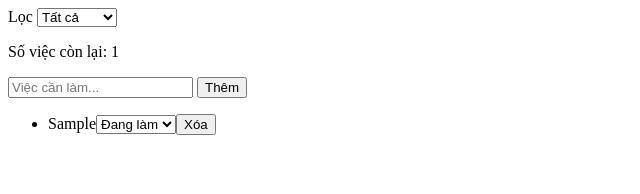
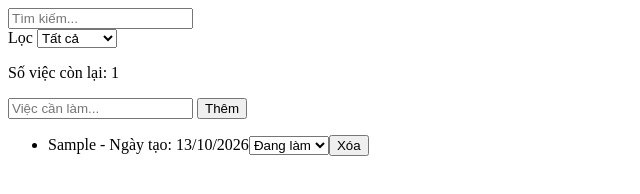
Before and after one commit to ThanhTajj/to-do-app, a website built with Vite: page index.html in a window 1280 px wide. Both pictures are taken after typing "Sample" into the empty fields and a click on the button "Thêm". Shown: the whole page, without its empty margins (0-640 px from the left). Built offline with nearby package versions, Linux system fonts and the light colour scheme.

Commit message:
feat: add search functionality and enhance todo rendering - Added a search input field to filter todos by text. - Integrated lodash's groupBy to categorize todos based on their completion status. - Updated the render function to display todos based on the selected filter and search criteria. - Included creation date formatting for each todo item using date-fns. - Created package.json and package-lock.json for dependency management.

```diff
--- a/index.html
+++ b/index.html
@@ -6,6 +6,9 @@
     <title>Document</title>
 </head>
 <body>
+    <section>
+        <input type="search" id="search" placeholder="Tìm kiếm...">
+    </section>
     <section>
         <label for="filter">Lọc</label>
         <select id="filter">
--- a/main.js
+++ b/main.js
@@ -1,16 +1,22 @@
 import { getTodos, setTodos } from "./storage.js"
 import { render } from "./render.js"
+import debounce from 'lodash/debounce'
+import groupBy from 'lodash/groupBy'
+import { format } from 'date-fns'
+import { vi } from 'date-fns/locale'
 
 const form = document.querySelector('#todo-form')
 const input = document.querySelector('#todo-input')
 const list = document.querySelector('#todo-list')
 const filter = document.querySelector('#filter')
 const remaining = document.querySelector('#remaining')
+const search = document.querySelector("#search")
 
 let todos = getTodos()
 
 function updateUI() {
-    render(remaining, list, filter.value, todos)
+    const groupedTodos = groupBy(todos, 'done')
+    render(remaining, list, filter.value, todos, search.value, groupedTodos, format, vi)
 }
 
 form.addEventListener('submit', (e) => {
@@ -22,7 +28,8 @@ form.addEventListener('submit', (e) => {
         {
             id: Date.now(),
             text: text,
-            done:false
+            done:false,
+            createdAt: new Date().toISOString()
         }
     ]
     setTodos(todos)
@@ -62,4 +69,6 @@ list.addEventListener('change', (e) => {
 
 filter.addEventListener('change', updateUI)
 
+search.addEventListener('input', debounce( updateUI, 300))
+
 updateUI()
--- a/render.js
+++ b/render.js
@@ -1,22 +1,28 @@
-export function render(remaining, list, filterValue, todos) {
+export function render(remaining, list, filterValue, todos, search, groupedTodos, format, vi) {
     list.innerHTML = ''
 
     remaining.textContent = todos.filter(todo => !todo.done).length
 
-    const filterTodos = todos.filter(todo => {
-        if (filterValue === 'all') return true
-        return String(todo.done) === filterValue
-    })
+    let filterTodos
+    if(filterValue==='all'){
+        filterTodos = todos
+    } else {
+        filterTodos = groupedTodos[filterValue] || []
+    }
+
+    filterTodos = filterTodos.filter(todo => todo.text.toLowerCase().includes(search.trim().toLowerCase()))
 
     for (const todo of filterTodos) {
         const {
             done,
             id,
-            text
+            text,
+            createdAt
         } = todo
         const li = document.createElement('li')
         const del = document.createElement('button')
         const status = document.createElement('select')
+        const date = document.createElement('span')
 
         const doing = document.createElement('option')
         doing.value = 'false'
@@ -28,6 +34,7 @@ export function render(remaining, list, filterValue, todos) {
 
         li.textContent = text
         del.textContent = "Xóa"
+        if (createdAt) { date.textContent = ` - Ngày tạo: ${ format(new Date(createdAt), 'dd/MM/yyyy', { locale: vi }) }` }
 
         li.dataset.id = id
         del.dataset.id = id
@@ -36,7 +43,7 @@ export function render(remaining, list, filterValue, todos) {
         status.append(doing, completed)
         status.value = String(done)
 
-        li.append(status, del)
+        li.append(date, status, del)
         list.append(li)
     }
 }
```
Also changed, not shown: package.json (added, +21 -0 lines), dist/assets/index-DrW7z3MG.js (added), dist/index.html (added), 2 other files.
